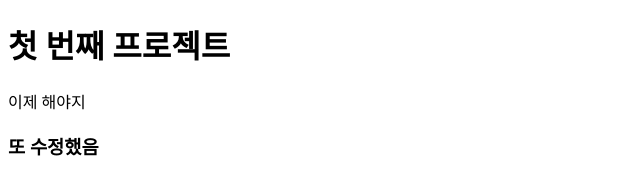
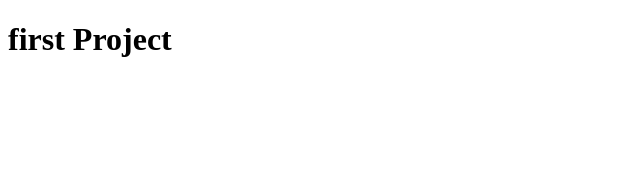
Before and after one commit to HaYi5/first-study-project, a plain HTML site: page index.html in a window 1280 px wide. Shown: the whole page, without its empty margins (0-640 px from the left). Drawn offline with Linux system fonts and the light colour scheme.

Commit message:
first commit

```diff
--- a/index.html
+++ b/index.html
@@ -1,15 +1,12 @@
 <!DOCTYPE html>
 <html lang="en">
-  <head>
-    <meta charset="UTF-8" />
-    <meta name="viewport" content="width=device-width, initial-scale=1.0" />
-    <title>Document</title>
-    <link rel="stylesheet" href="style.css" />
-  </head>
-  <body>
-    <h1>첫 번째 프로젝트</h1>
-    <p>이제 해야지</p>
-    <g/>
-    <h3>또 수정했음</h3>
-  </body>
+<head>
+  <meta charset="UTF-8">
+  <meta name="viewport" content="width=device-width, initial-scale=1.0">
+  <title>Document</title>
+  <link rel="stylesheet" href="style.css">
+</head>
+<body>
+  <h1> first Project</h1>
+</body>
 </html>
```
Also changed, not shown: main.js (added).
